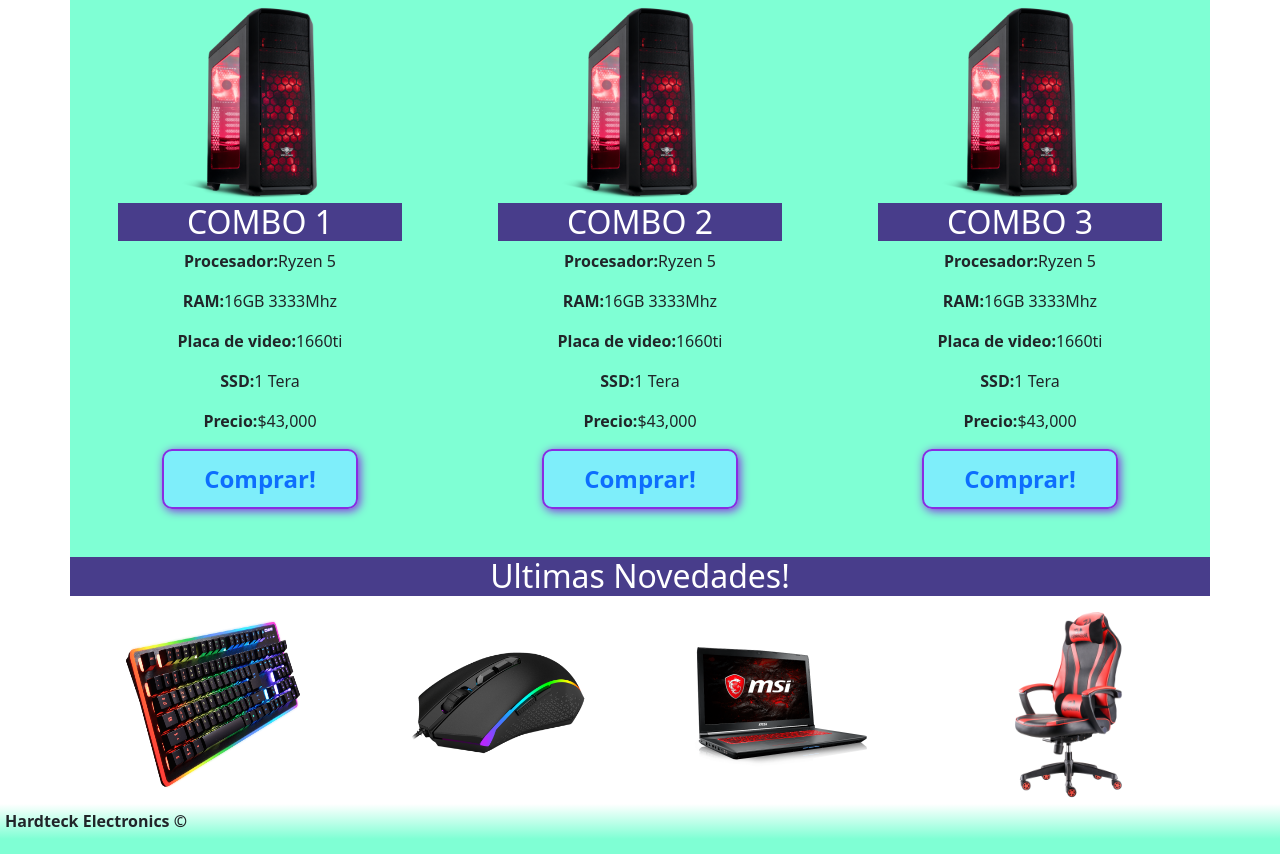
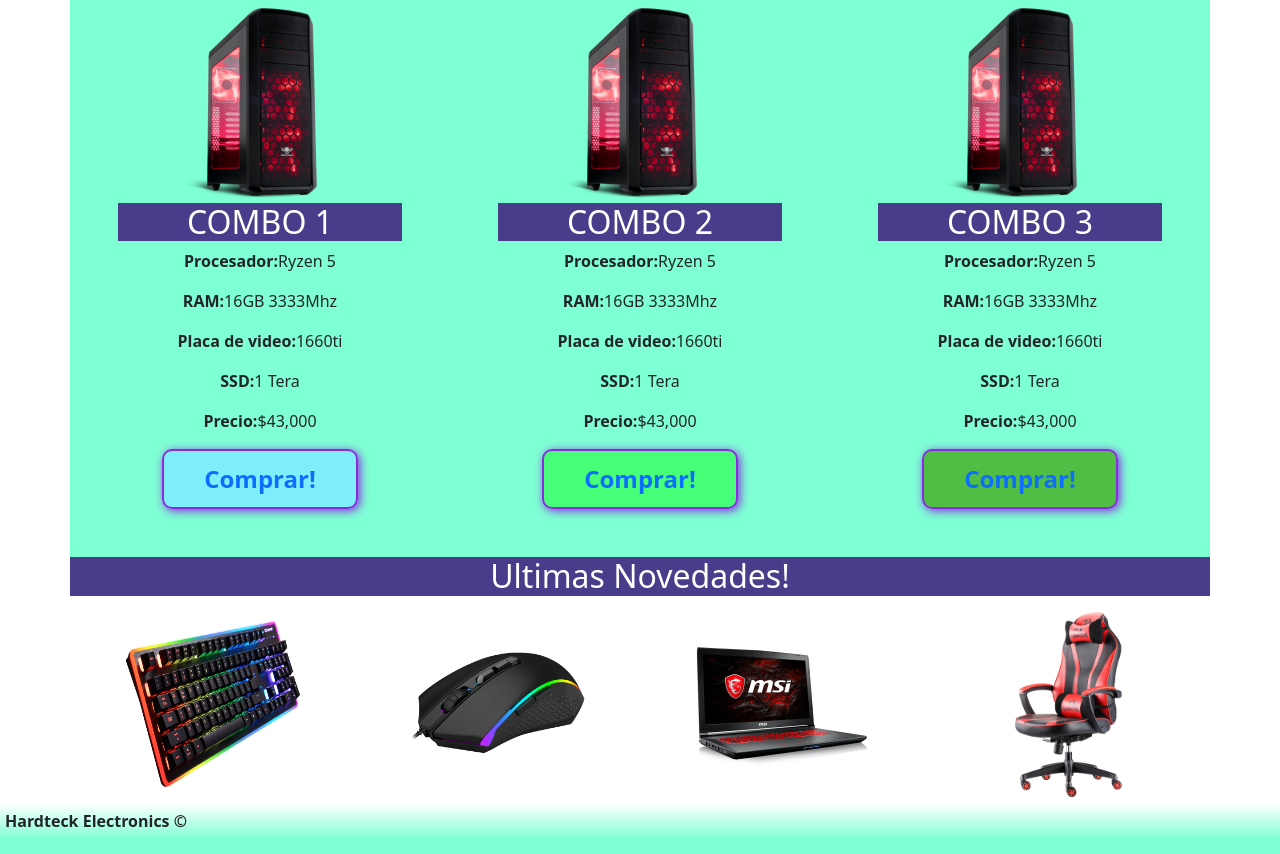
Before and after one commit to Tomiceb/Tercera-pre-entrega-Simulador-interactivo, a website: page index.html in a window 1280 px wide. Shown: the part 792-1646 px from the top of the page. Drawn offline with nearby package versions, Linux system fonts and the light colour scheme.

Commit message:
se aplico extend a los botones de index

```diff
--- a/index.html
+++ b/index.html
@@ -94,7 +94,7 @@
                         <p><strong>Placa de video:</strong>1660ti</p>
                         <p><strong>SSD:</strong>1 Tera</p>
                         <p><strong>Precio:</strong>$43,000</p>
-                        <button class="button-comprar"> <a href="pages/carrito.html">Comprar!</a></button>
+                        <button class="button-comprar2"> <a href="pages/carrito.html">Comprar!</a></button>
                     </div>
 
 
@@ -108,7 +108,7 @@
                         <p><strong>Placa de video:</strong>1660ti</p>
                         <p><strong>SSD:</strong>1 Tera</p>
                         <p><strong>Precio:</strong>$43,000</p>
-                        <button class="button-comprar"> <a href="pages/carrito.html">Comprar!</a></button>
+                        <button class="button-comprar3"> <a href="pages/carrito.html">Comprar!</a></button>
                     </div>
 
 
--- a/scss/_main.scss
+++ b/scss/_main.scss
@@ -26,16 +26,31 @@ h2{
 .text-left{
     text-align: start;
 }
-.button-comprar {
+/*-------- Extend----------*/
+.button {
     font-size: 1.5em;
     font-weight: bold;
     padding: 10px 40px;
     border-radius: 10px;
     border: 2px solid blueviolet;
     box-shadow: 2px 2px 10px blueviolet;
-    color: #7fffd4;
+}
+
+.button-comprar{
+    @extend .button;
     background-color:#7fecffe0;
 }
+.button-comprar2{
+    @extend .button;
+    background-color:#0dff197c;
+}
+.button-comprar3{
+    @extend .button;
+    background-color:#4bb631e0;
+}
+/*--------Fin Extend----------*/
+
+
 .color-pc{
     background-color: #7fffd4;
 }
```
Also changed, not shown: css/style.css, scss/_form.scss (renamed from _form.scss).
